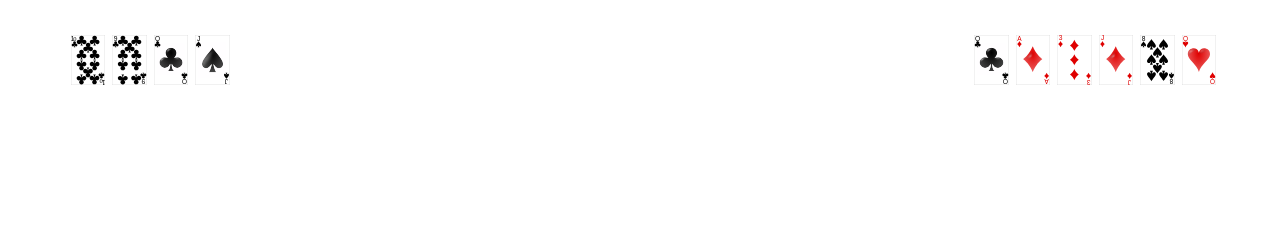
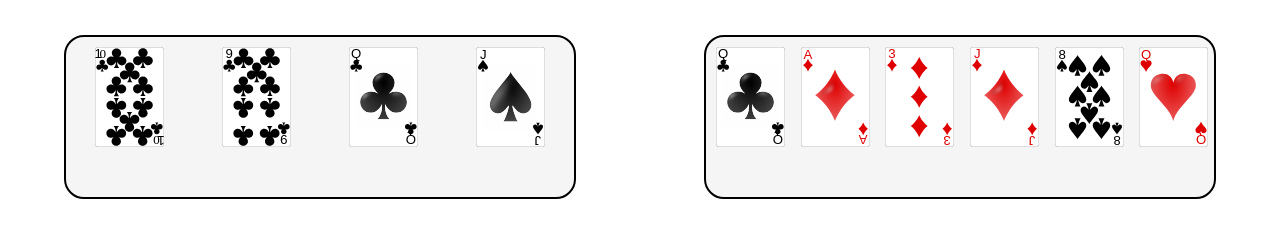
Before and after one commit to NelisThomas/Bataille, a plain HTML site: page index.html in a window 1280 px wide. Both pictures are taken after a click on the element "Start". Shown: the part 430-668 px from the top of the page. Drawn offline with Linux system fonts and the light colour scheme; a web font is replaced by a local one.

Commit message:
cards scale but looks like shit

```diff
--- a/index.html
+++ b/index.html
@@ -29,9 +29,12 @@
                 <p id="compCardName"></p>
             </div>
         </div>
-        <div class="footer">
-            <div id="playerCardsCollected"></div>
-            <div id="compCardsCollected"></div>
+            <div class="footer">
+                <div id="playerCardsCollected">
+                </div>
+                <div id="compCardsCollected">
+                </div>
+            </div>
         </div>
     </div>
 <script src="script.js"></script>
--- a/script.js
+++ b/script.js
@@ -21,6 +21,10 @@ compCardName = document.getElementById("compCardName");
 cardsRemaining = document.getElementById("cardsRemaining");
 
 
+let playerCollection = document.getElementById("playerCardsCollected");
+let playerContainer = document.getElementById("playerCardsCollected");
+let compCollection = document.getElementById("compCardsCollected");
+let compContainer = document.getElementById("compCardsCollected");
 
 document.getElementById("startButton").addEventListener("click",start);
 function formatName(x){
@@ -47,6 +51,30 @@ function updateAll(){
         secondPlace.innerHTML = "Player: " + playerScore;
     }
 }
+function addToCollection(y){
+    let x = eval(y+"Collection");
+    let z = [
+        `player`,
+        `comp`
+    ];
+
+    for (let i=0; i<z.length; i++){
+        let createDiv = document.createElement("div");
+        let createImg = document.createElement("img");
+        x.appendChild(createDiv);
+        x.lastChild.appendChild(createImg);
+        x.lastChild.lastChild.src = "SVG-cards-1.3/" + formatName(eval(`${z[i]}Card`)) + ".svg";
+    };
+    // for (var j=0; j>5; j++){
+    //     let createDiv = document.createElement("div");
+    //     let createImg = document.createElement("img");
+    //     console.log(j);
+    //     x.appendChild(createDiv);
+    //     x.lastChild.appendChild(createImg);
+    //     x.lastChild.lastChild.src = "SVG-cards-1.3/" + formatName(eval(z[j]+"Card")) + ".svg";
+    //     console.log(`${z[j]} Card`);
+    // }
+}
 function play(){
     function gameOver(){
         if(playerScore === compScore){
@@ -54,9 +82,11 @@ function play(){
         } else if (playerScore > compScore){
             alert("Out of cards! You win with " + playerScore + " points. Comp has " + compScore + " points.");
             location.reload();
+            console.log(playerCollection.childNodes + compCollection.childNodes);
         } else {
             alert("Out of cards! Comp wins with " + compScore + " points. You have " + playerScore + " points.");
             location.reload();
+            console.log(playerCollection.childNodes + compCollection.childNodes);
         }
     }
     function compareCards(){
@@ -70,22 +100,14 @@ function play(){
             console.log("comp wins");
             compScore++;
             compCardsCollected.push(playerCard + compCard);
-            document.getElementById("compCardsCollected").appendChild(document.createElement("img"));
-            document.getElementById("compCardsCollected").lastChild.src = "SVG-cards-1.3/" + formatName(playerCard) + ".svg";
-            setTimeout(() => {
-                document.getElementById("compCardsCollected").appendChild(document.createElement("img"));
-                document.getElementById("compCardsCollected").lastChild.src = "SVG-cards-1.3/" + formatName(compCard) + ".svg";
-            }, 50);
+
+            addToCollection("comp");
         } else {
             console.log("player wins");
             playerScore++;
             playerCardsCollected.push(compCard + playerCard);
-            document.getElementById("playerCardsCollected").appendChild(document.createElement("img"));
-            document.getElementById("playerCardsCollected").lastChild.src = "SVG-cards-1.3/" + formatName(playerCard) + ".svg";
-            setTimeout(() => {
-                document.getElementById("playerCardsCollected").appendChild(document.createElement("img"));
-                document.getElementById("playerCardsCollected").lastChild.src = "SVG-cards-1.3/" + formatName(compCard) + ".svg";
-            }, 200);
+
+            addToCollection("player");
         }
         console.log(playerDeck.length - turn + " cards remaining.");
         updateAll();
@@ -96,7 +118,7 @@ function play(){
             compCard = compDeck[turn];
             turn++;
             if (turn > playerDeck.length){
-                gameOver();
+                // gameOver();
             } else {
                 compareCards();
             }
--- a/style.css
+++ b/style.css
@@ -63,16 +63,35 @@ p{
 #playerCardsCollected, #compCardsCollected{
     margin-top: 0;
     display: flex;
-    justify-content: space-around;
+    flex: auto;
+    justify-content: flex-start;
     flex-wrap: wrap;
+    flex-basis: auto;
+    flex-shrink: 1;
+    width: 45vw;
     max-width: 45vw;
+    height: 20vh;
+    max-height: 20vh;
+    background-color: #eeeeee91;
+    border: 2px solid black;
+    border-radius: 20px;
     margin: 3% 5% 0 5%;
 }
-#playerCardsCollected > img, #compCardsCollected > img{
-    height: 50px;
+#playerCardsCollected > div, #compCardsCollected > div {
+    flex: 1;
+    max-height: 100%;
+    min-height: 25%;
+    height: auto;
     width: auto;
-    margin-left: 7px;
-    margin-bottom: 5px;
+    padding: 1%;
+}
+#playerCardsCollected > div > img, #compCardsCollected > div > img{
+    max-width:100%;
+    max-height:100px;
+    min-height: 25%;
+    margin: 5px;
+    transition: 0.5s;
+    object-fit: contain;
 }
 @keyframes .slideFromLeft{
     0%{
```
